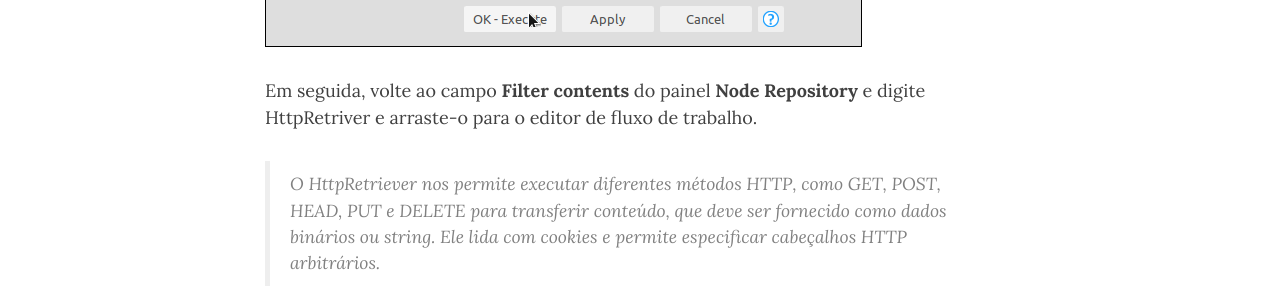
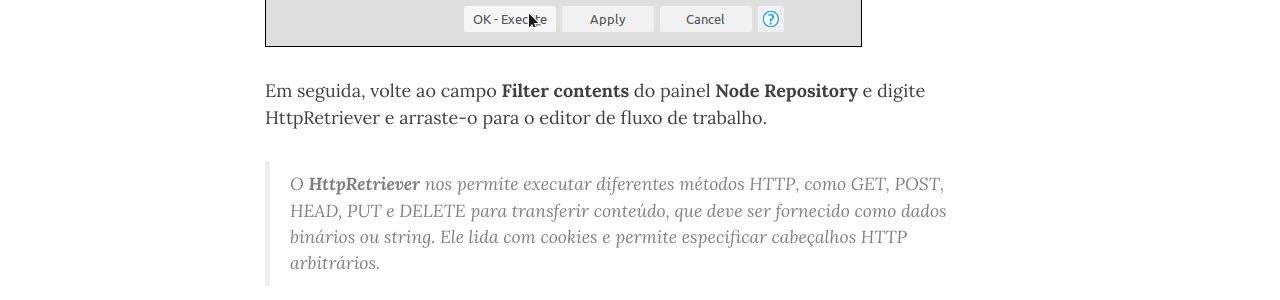
Before and after one commit to datalivre/datalivre.github.io, a Jekyll site: the page built from _posts/2017-04-29-Knime-na-Análise-de-Sentimento-Músical.md, in a window 1280 px wide and 900 px high, scrolled down 3492 px. Shown: the part 181-481 px from the top of the window. Built offline with Jekyll 4.4.1, drawn with Linux system fonts in a browser that asks for light colours; nearby versions of some CDN libraries; comment, search, counter and statistics services are not loaded.

Commit message:
Update 2017-04-29-Knime-na-Análise-de-Sentimento-Músical.md

```diff
--- a/_posts/2017-04-29-Knime-na-Análise-de-Sentimento-Músical.md
+++ b/_posts/2017-04-29-Knime-na-Análise-de-Sentimento-Músical.md
@@ -61,8 +61,8 @@
 
 ![janela de diálogo](/img/2-dialogo.png)
 
-Em seguida, volte ao campo **Filter contents** do painel **Node Repository** e digite HttpRetriver e arraste-o para o editor de fluxo de trabalho.
-> O HttpRetriever nos permite executar diferentes métodos HTTP, como GET, POST, HEAD, PUT e DELETE para transferir conteúdo, que deve ser fornecido como dados binários ou string. Ele lida com cookies e permite especificar cabeçalhos HTTP arbitrários.
+Em seguida, volte ao campo **Filter contents** do painel **Node Repository** e digite HttpRetriever e arraste-o para o editor de fluxo de trabalho.
+> O **HttpRetriever** nos permite executar diferentes métodos HTTP, como GET, POST, HEAD, PUT e DELETE para transferir conteúdo, que deve ser fornecido como dados binários ou string. Ele lida com cookies e permite especificar cabeçalhos HTTP arbitrários.
 
 
 
```
